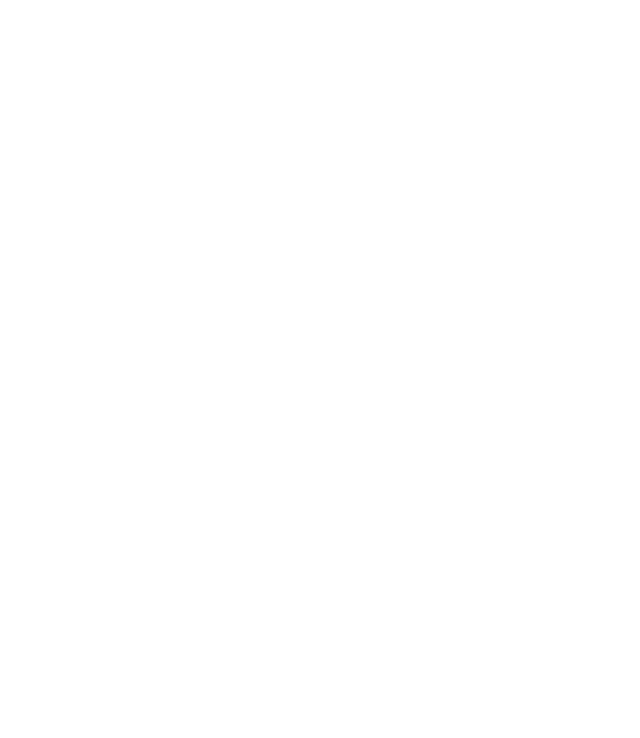
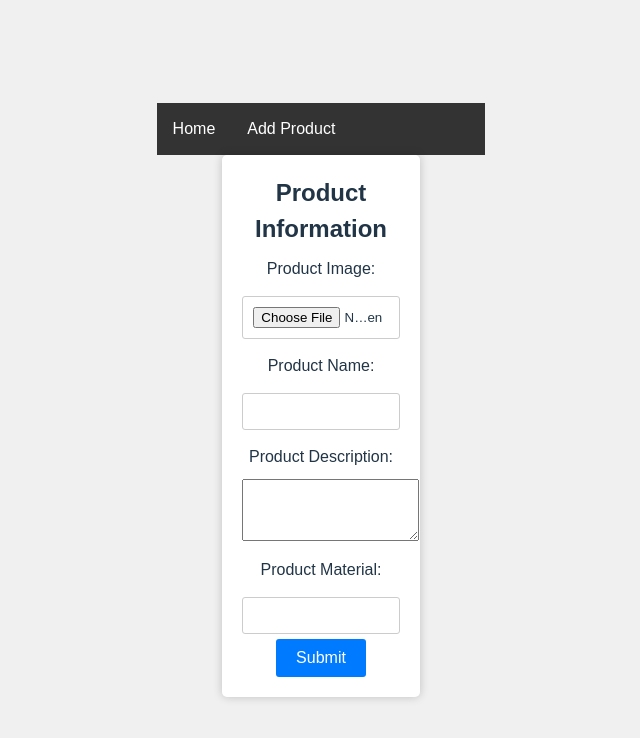
Before and after one commit to bitmonk/PMS, a React (Vite) app: page /addProduct in a window 1280 px wide. Before the commit this address had no page. Shown: the top 738 px of the page, without its empty margins (319-959 px from the left). Built offline with nearby package versions, Linux system fonts and the light colour scheme.

Commit message:
add product

```diff
--- a/src/App.jsx
+++ b/src/App.jsx
@@ -1,6 +1,7 @@
 import './App.css'
 import { BrowserRouter, Routes, Route } from 'react-router-dom'
 import Home from './pages/Home/Home'
+import AddProduct from './pages/AddProduct/AddProduct'
 
 function App() {
 
@@ -8,6 +9,7 @@
     <BrowserRouter>
       <Routes>
         <Route path="/" element={<Home />} />
+        <Route path="/addProduct" element={<AddProduct />} />
       </Routes>
     </BrowserRouter>
   )
--- a/src/components/Navbar/Navbar.jsx
+++ b/src/components/Navbar/Navbar.jsx
@@ -4,10 +4,8 @@
   return (
     <div className="navbar">
     <a href="#">Home</a>
-    <a href="#">About</a>
-    <a href="#">Services</a>
-    <a href="#">Portfolio</a>
-    <a href="#">Contact</a>
+    <a href="/AddProduct">Add Product</a>
+
 </div>
 
   )
--- /dev/null
+++ b/src/pages/AddProduct/AddProduct.css
@@ -0,0 +1,40 @@
+body {
+    font-family: Arial, sans-serif;
+    background-color: #f0f0f0;
+    text-align: center;
+  }
+
+  #product-form {
+    width: 60%;
+    margin: 0 auto;
+    background-color: #fff;
+    padding: 20px;
+    border-radius: 5px;
+    box-shadow: 0 0 10px rgba(0, 0, 0, 0.2);
+  }
+
+  #product-form label {
+    display: block;
+    margin: 10px 0;
+  }
+
+  #product-form input {
+    width: 100%;
+    padding: 10px;
+    margin: 5px 0;
+    border: 1px solid #ccc;
+    border-radius: 3px;
+  }
+
+  #product-form button {
+    background-color: #007bff;
+    color: #fff;
+    padding: 10px 20px;
+    border: none;
+    border-radius: 3px;
+    cursor: pointer;
+  }
+
+  #product-form button:hover {
+    background-color: #0056b3;
+  }
--- /dev/null
+++ b/src/pages/AddProduct/AddProduct.jsx
@@ -0,0 +1,32 @@
+import Navbar from '../../components/Navbar/Navbar'
+import './AddProduct.css'
+
+
+const AddProduct = () => {
+  return (
+    <>
+    <Navbar />
+
+    <div id="product-form">
+    <h2>Product Information</h2>
+    <form onSubmit={AddProduct}>
+      <label htmlFor="productImage">Product Image:</label>
+      <input type="file" id="productImage" name="productImage" accept="image/*" />
+
+      <label for="productName">Product Name:</label>
+      <input type="text" id="productName" name="productName" />
+
+      <label for="productDescription">Product Description:</label>
+      <textarea id="productDescription" name="productDescription" rows="4"></textarea>
+
+      <label for="productMaterial">Product Material:</label>
+      <input type="text" id="productMaterial" name="productMaterial" />
+
+      <button type="submit">Submit</button>
+    </form>
+  </div>
+    </>
+  )
+  }
+
+export default AddProduct
--- a/src/pages/Home/Home.css
+++ b/src/pages/Home/Home.css
@@ -0,0 +1,28 @@
+.card-container{
+    display: flex;
+    justify-content:space-around;
+    flex-wrap: wrap;
+}
+.card {
+    width: 300px;
+    border: 1px solid #ccc;
+    border-radius: 5px;
+    padding: 10px;
+    box-shadow: 0 2px 4px rgba(0, 0, 0, 0.1);
+    margin-bottom: 20px;
+}
+
+.card img {
+    width: 100%;
+    border-radius: 5px;
+}
+
+.product-name {
+    font-size: 1.2rem;
+    margin: 10px 0;
+}
+
+.product-description {
+    font-size: 1rem;
+    color: #555;
+}
--- a/src/pages/Home/Home.jsx
+++ b/src/pages/Home/Home.jsx
@@ -9,8 +9,6 @@
 
   const fetchProducts =  async ()=>{
    const response = await axios.get("https://652fbaf06c756603295d8f7f.mockapi.io/products")
-    console.log(response)
-
     setProducts(response.data)
   }
 
@@ -21,17 +19,19 @@
   return (
     <>
     <Navbar />
+    <div className="card-container">
     {
       products.map((product)=>{
     return (
-    <div key="{product.id}">
-    <img src="{product.productImage}" alt="Product Image" />
+    <div key={product.id} className='card'>
+    <img src={product.productImage} alt="Product Image" />
     <h2 className="product-name">{product.productName}</h2>
     <p className="product-description">{product.productDescription}</p>
     </div>
     )
     })
     }
+    </div>
     </>
   )
 }
```
